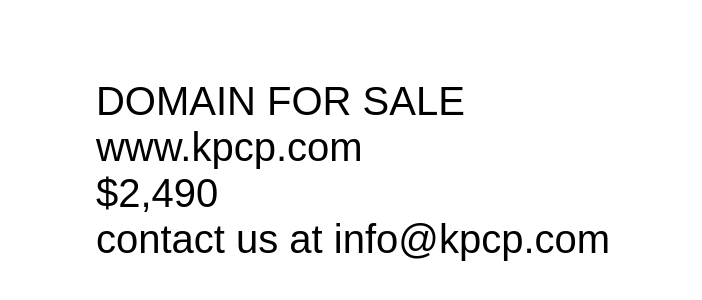
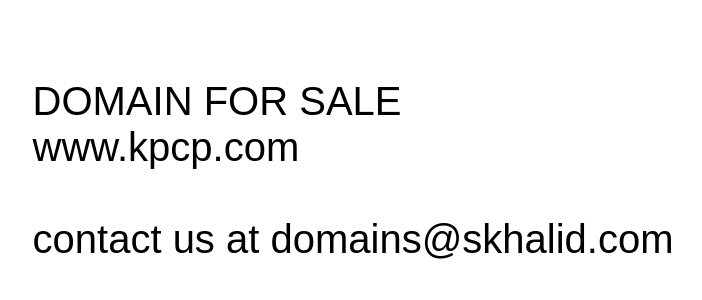
Before and after one commit to ZakiAhmed123/kpcp, a plain HTML site: page index.html in a window 1280 px wide. Shown: the part 230-530 px from the top of the page, without its empty margins (287-989 px from the left). Drawn offline with nearby package versions, Linux system fonts and the light colour scheme.

Commit message:
Update index.html

```diff
--- a/index.html
+++ b/index.html
@@ -11,8 +11,8 @@
       DOMAIN FOR SALE </br>
       www.kpcp.com
     </br>
-    $2,490</br>
-    contact us at info@kpcp.com
+    </br>
+    contact us at domains@skhalid.com
     </div>
   </body>
 </html>
```
